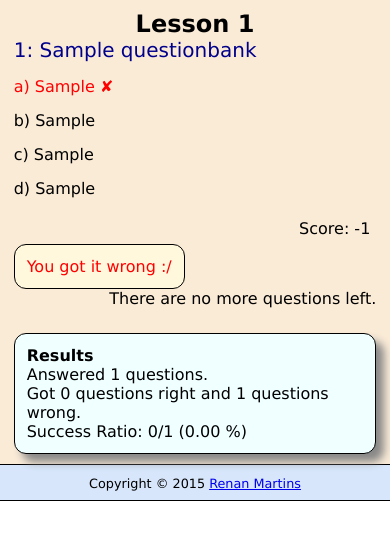
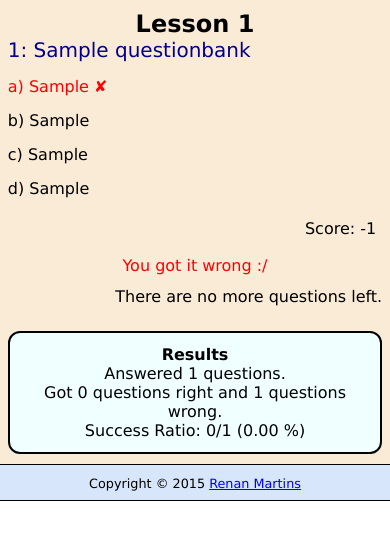
Before and after one commit to nbkhope/jquiz, a PHP site: page /index.php?lesson=1&q=0&choice=a in a window 390 px wide. Shown: the part 193-733 px from the top of the page. Run offline with PHP 8.4, Linux system fonts and the light colour scheme; tables that the repository leaves empty hold one stand-in row (values such as "Sample post"); data that the repository does not hold is empty; a stand-in replaces the project's code that opens the database connection; some libraries are stand-ins or nearby versions.

Commit message:
Fix floating buttons on bottom using overflow: auto on .question-area; Add mobile version styles for those buttons; Make .site-content have no paddings horizontally, but add padding left and right to .question-area

```diff
--- a/stylesheet.css
+++ b/stylesheet.css
@@ -110,6 +110,8 @@ h1, h2, h3, h4, h5, h6 {
 	border: 2px solid black;
 
 	display: block;
+	position: relative;
+	overflow: auto;
 }
 .question-prompt {
 	color: DarkBlue;
@@ -281,12 +283,14 @@ h1, h2, h3, h4, h5, h6 {
     text-decoration: none;
   }
   .site-content {
+		padding-left: 0;
+		padding-right: 0;
     border-bottom: 1px solid black;
   }
   .question-area {
     border: initial;
     border-radius: initial;
-    padding: 0 1% 0;
+    padding: 0 2% 0;
     width: auto;
   }
   .question-prompt {
@@ -295,6 +299,25 @@ h1, h2, h3, h4, h5, h6 {
   .question-item {
     margin-left: 0;
   }
+	.response-message,
+	.continue-button {
+		background-color: inherit;
+		border: initial;
+		border-radius: initial;
+		display: block;
+		float: none;
+		text-align: center;
+	}
+	.continue-button {
+		box-shadow: none;
+	}
+	.results-panel {
+		border: 2px solid black;
+		display: block;
+		float: none;
+		box-shadow: none;
+		text-align: center
+	}
   .site-footer {
     background-color:	#d7e6fa;
     border-bottom: 1px solid black;
```
